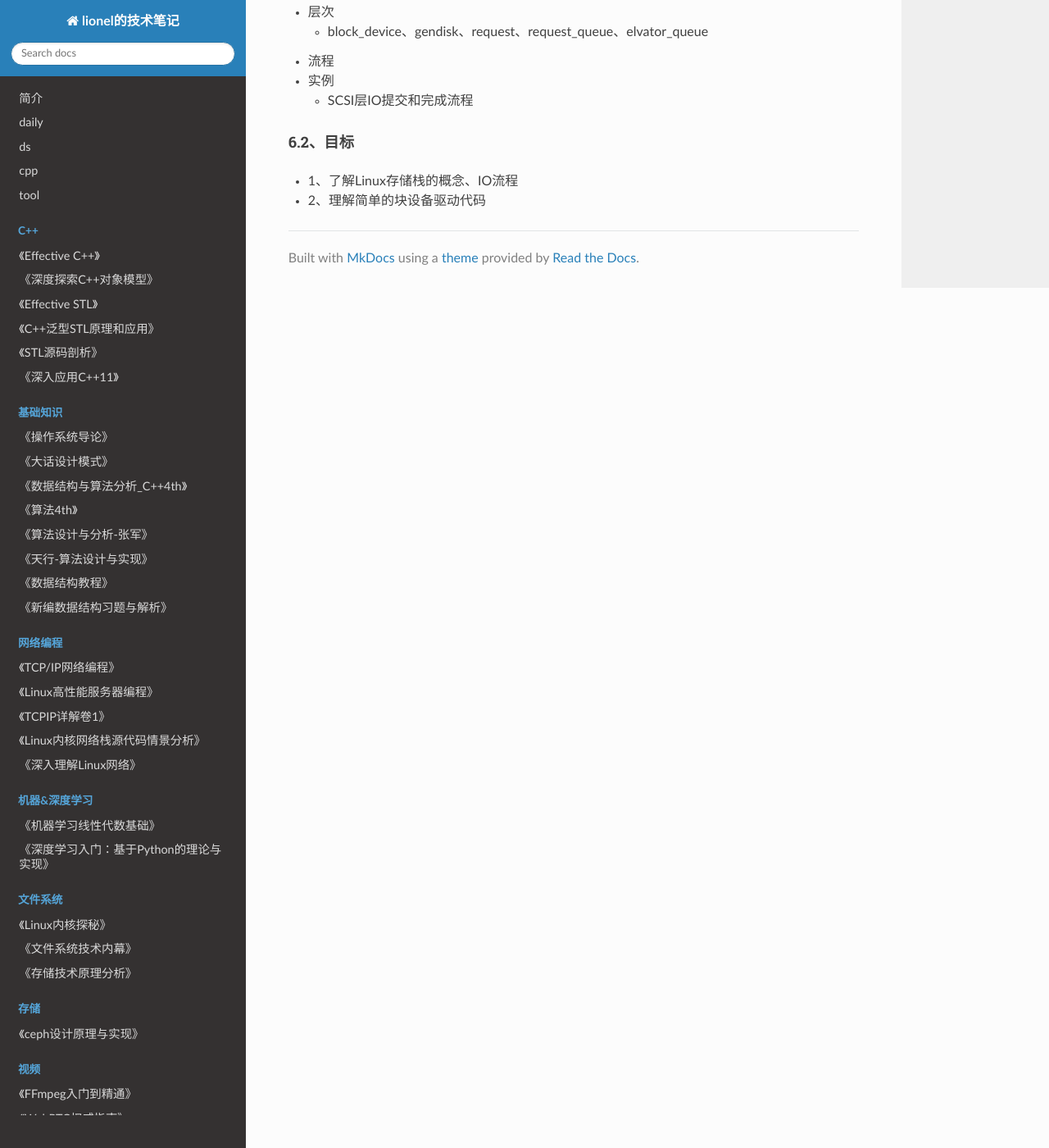
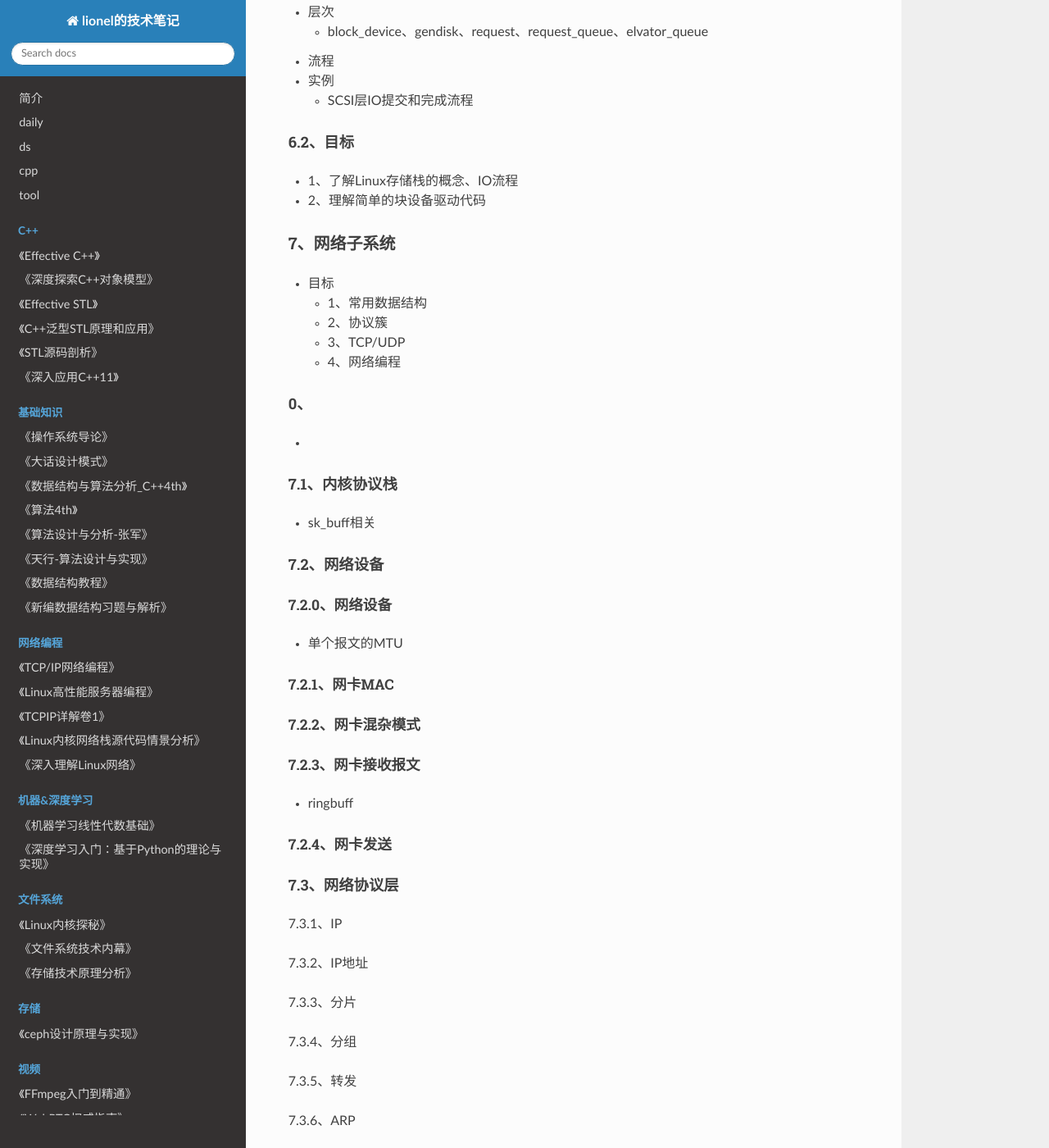
Before and after one commit to wolflion/booknotes, an MkDocs documentation site: the page built from docs/90lecture/20操作系统内核基础课程.md, in a window 1280 px wide and 1400 px high, scrolled down 1096 px. Shown: the whole window at 82% size. Built offline with MkDocs 1.6.1, drawn with Linux system fonts in a browser that asks for light colours; nearby versions of some CDN libraries; some of the changed text lies outside the part shown.

Commit message:
Update 20操作系统内核基础课程.md

```diff
--- a/docs/90lecture/20操作系统内核基础课程.md
+++ b/docs/90lecture/20操作系统内核基础课程.md
@@ -47,3 +47,73 @@
 
 + 1、了解Linux存储栈的概念、IO流程
 + 2、理解简单的块设备驱动代码
+
+### 7、网络子系统
+
++ 目标
+  + 1、常用数据结构
+  + 2、协议簇
+  + 3、TCP/UDP
+  + 4、网络编程
+
+#### 0、
+
++
+
+#### 7.1、内核协议栈
+
++ sk_buff相关
+
+#### 7.2、网络设备
+
+##### 7.2.0、网络设备
+
++ 单个报文的MTU
+
+##### 7.2.1、网卡MAC
+
+##### 7.2.2、网卡混杂模式
+
+##### 7.2.3、网卡接收报文
+
++ ringbuff
+
+##### 7.2.4、网卡发送
+
+#### 7.3、网络协议层
+
+7.3.1、IP
+
+7.3.2、IP地址
+
+7.3.3、分片
+
+7.3.4、分组
+
+7.3.5、转发
+
+7.3.6、ARP
+
+7.3.7、ICMP
+
+#### 7.4、传输层
+
+#### 7.5、用户态接口
+
+7.5.1、API
+
+7.5.2、实例--TCP、UDP的场景
+
+7.5.3、阻塞I/O
+
+7.5.4、非阻塞I/O
+
+7.5.5、I/O多路复用
+
+### 9、调试子系统
+
++ ftrace、kprobe、perf
+
+#### 9.、perf
+
+抽象的事件，perf_event
```
